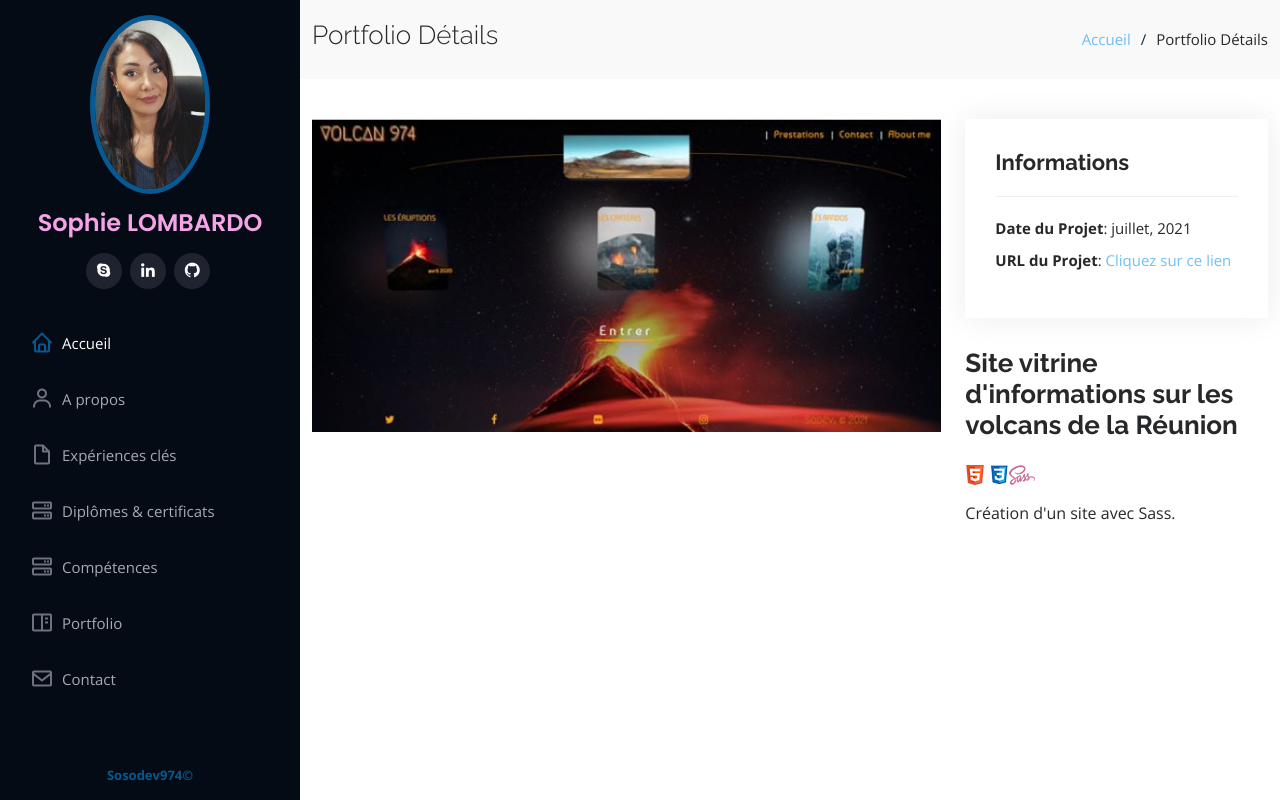
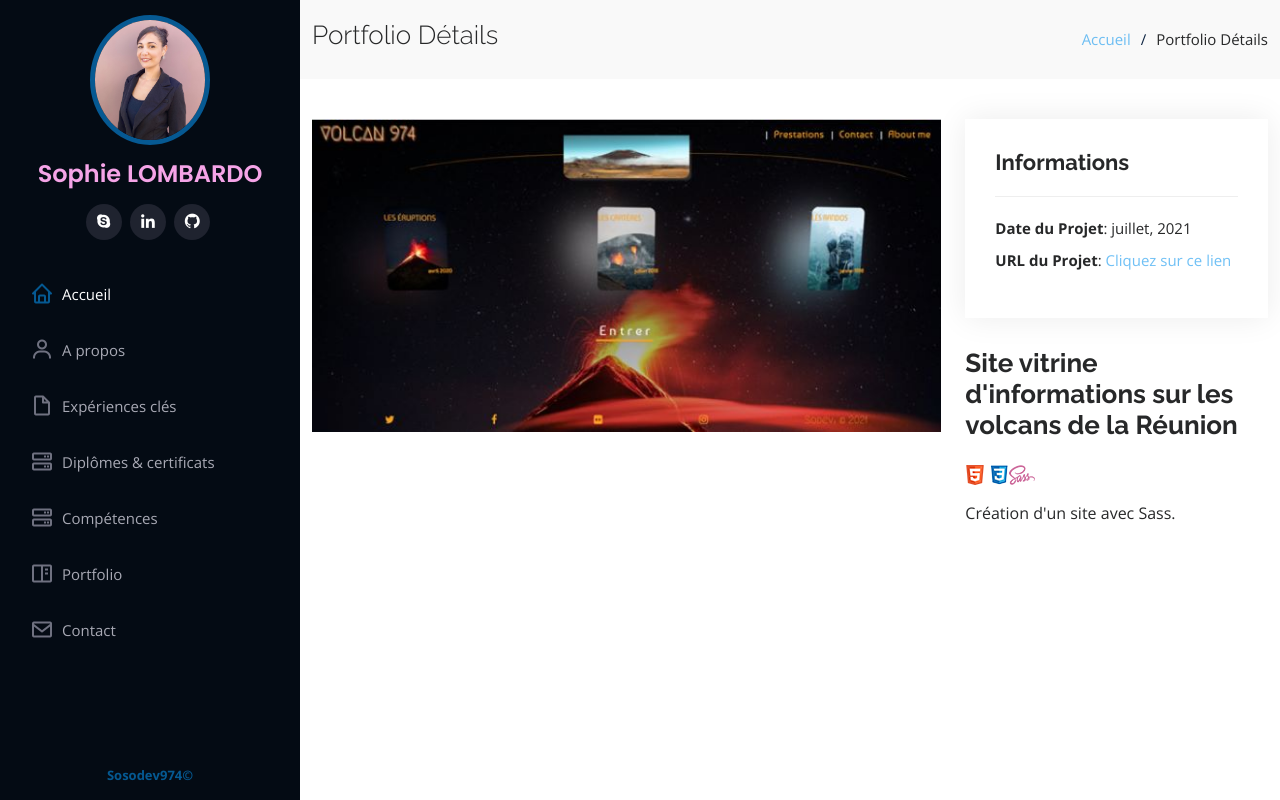
Before and after one commit to Sosodev974/cvsl2023, a plain HTML site: page portfolio-details3.html in a window 1280 px wide. Drawn offline with nearby package versions, Linux system fonts and the light colour scheme.

Commit message:
Update portfolio-details3.html

```diff
--- a/portfolio-details3.html
+++ b/portfolio-details3.html
@@ -45,7 +45,7 @@
     <div class="d-flex flex-column">
 
       <div class="profile">
-        <img src="img/profile-img.jpg" alt="" class="img-fluid rounded-circle">
+        <img src="img/prof.jpg" alt="" class="img-fluid rounded-circle">
         <h1 class="text-light"><a href="index.html">Sophie LOMBARDO</a></h1>
         <div class="social-links mt-3 text-center">
 
```
